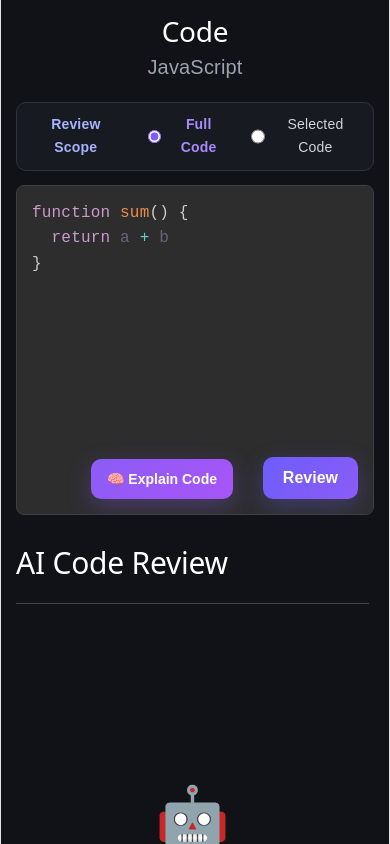
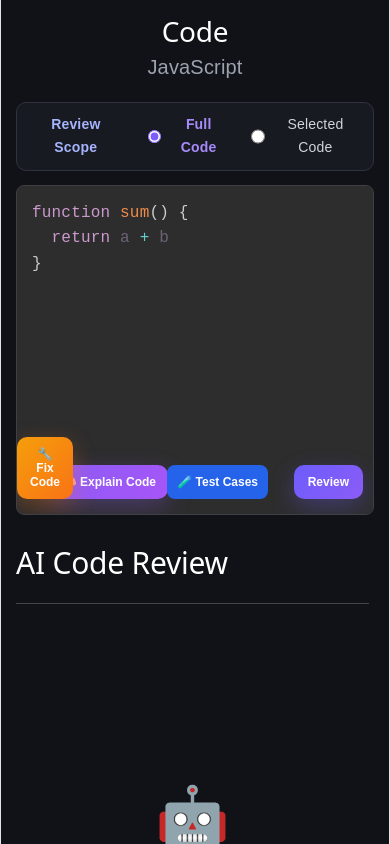
Before and after one commit to trnvra/code-reviewer, a React app in the folder Frontend/: page / in a window 390 px wide. Built offline with nearby package versions, Linux system fonts and the light colour scheme; the HTML template or start-up script is replaced by a standard one.

Commit message:
Fix editor action button layout

```diff
--- a/Frontend/src/App.css
+++ b/Frontend/src/App.css
@@ -577,7 +577,7 @@ main.app {
 .explain-button {
     position: absolute;
     bottom: 15px;
-    right: 150px;
+    right: 272px;
 
     padding: 13px 20px;
 
@@ -697,14 +697,132 @@ main.app {
 
 @media (max-width: 768px) {
 
+    .fix-button {
+        right: 300px;
+        padding: 10px 12px;
+        font-size: 12px;
+    }
+
     .explain-button {
-        right: 140px;
-        padding: 12px 16px;
-        font-size: 14px;
+        right: 205px;
+        padding: 10px 12px;
+        font-size: 12px;
+    }
+
+    .test-cases-button {
+        right: 105px;
+        padding: 10px 10px;
+        font-size: 12px;
     }
 
     .review-button {
-        right: 15px;
-        padding: 12px 20px;
+        right: 10px;
+        padding: 10px 14px;
+        font-size: 12px;
     }
 }
+
+/* ============================= */
+/* FIX CODE BUTTON */
+/* ============================= */
+
+.fix-button {
+    position: absolute;
+    bottom: 15px;
+    right: 434px;
+
+    padding: 13px 20px;
+
+    border: none;
+    border-radius: 10px;
+
+    background: linear-gradient(
+        135deg,
+        #f59e0b,
+        #f97316
+    );
+
+    color: white;
+
+    font-size: 15px;
+    font-weight: 700;
+
+    cursor: pointer;
+
+    box-shadow:
+        0 8px 25px rgba(249, 115, 22, 0.30);
+
+    transition:
+        transform 0.2s ease,
+        box-shadow 0.2s ease,
+        opacity 0.2s ease;
+}
+
+.fix-button:hover {
+    transform: translateY(-2px);
+
+    box-shadow:
+        0 12px 30px rgba(249, 115, 22, 0.45);
+}
+
+.fix-button:active {
+    transform: translateY(0);
+}
+
+.test-cases-button {
+    position: absolute;
+    bottom: 15px;
+    right: 136px;
+
+    padding: 10px 18px;
+    border: none;
+    border-radius: 8px;
+
+    background: #2563eb;
+    color: white;
+
+    font-size: 14px;
+    font-weight: 600;
+
+    cursor: pointer;
+    transition: 0.2s;
+}
+
+.test-cases-button:hover {
+    background: #1d4ed8;
+}
+
+.test-cases-button:disabled {
+    opacity: 0.6;
+    cursor: not-allowed;
+}
+/* ============================= */
+/* FINAL MOBILE BUTTON OVERRIDE */
+/* ============================= */
+
+@media (max-width: 768px) {
+
+    .editor-container .fix-button {
+        right: 300px;
+        padding: 10px 12px;
+        font-size: 12px;
+    }
+
+    .editor-container .explain-button {
+        right: 205px;
+        padding: 10px 12px;
+        font-size: 12px;
+    }
+
+    .editor-container .test-cases-button {
+        right: 105px;
+        padding: 10px 10px;
+        font-size: 12px;
+    }
+
+    .editor-container .review-button {
+        right: 10px;
+        padding: 10px 14px;
+        font-size: 12px;
+    }
+}
--- a/Frontend/src/App.jsx
+++ b/Frontend/src/App.jsx
@@ -197,6 +197,9 @@ function App() {
     const [explanation, setExplanation] = useState("");
     const [explainError, setExplainError] = useState("");
 
+    const [testCasesLoading, setTestCasesLoading] = useState(false);
+    const [testCases, setTestCases] = useState("");
+    const [testCasesError, setTestCasesError] = useState("");
 
     /* Full / Selected Code */
 
@@ -280,6 +283,137 @@ function App() {
             setExplainLoading(false);
         }
     }
+
+    async function fixCode() {
+
+    if (!code.trim()) {
+        setExplainError("Please enter some code first.");
+        return;
+    }
+
+    if (
+        reviewScope === "selected" &&
+        !selectedCode.trim()
+    ) {
+        setExplainError(
+            "Please select some code first for fixing."
+        );
+        return;
+    }
+
+    setExplainLoading(true);
+    setExplainError("");
+    setExplanation("");
+
+    setReview("");
+    setMode("");
+
+    try {
+
+        const codeToFix =
+            reviewScope === "selected"
+                ? selectedCode
+                : code;
+
+        const response = await axios.post(
+            "https://code-reviewer-s0ya.onrender.com/ai/fix-code",
+            {
+                code: codeToFix,
+                language: language.name
+            }
+        );
+
+        console.log(
+            "FIX CODE RESPONSE:",
+            response.data
+        );
+
+        setExplanation(
+            response.data.fixedCode
+        );
+
+    } catch (error) {
+
+        console.error(
+            "Fix Code Error:",
+            error
+        );
+
+        setExplainError(
+            error.response?.data?.message ||
+            "Something went wrong while fixing the code."
+        );
+
+    } finally {
+        setExplainLoading(false);
+    }
+}
+    async function generateTestCases() {
+
+    if (!code.trim()) {
+        setTestCasesError("Please enter some code first.");
+        return;
+    }
+
+    if (
+        reviewScope === "selected" &&
+        !selectedCode.trim()
+    ) {
+        setTestCasesError(
+            "Please select some code first for test cases."
+        );
+        return;
+    }
+
+    setTestCasesLoading(true);
+    setTestCasesError("");
+    setTestCases("");
+
+    setReview("");
+    setExplanation("");
+    setExplainError("");
+    setMode("");
+
+    try {
+
+        const codeToTest =
+            reviewScope === "selected"
+                ? selectedCode
+                : code;
+
+        const response = await axios.post(
+            "https://code-reviewer-s0ya.onrender.com/ai/test-cases",
+            {
+                code: codeToTest,
+                language: language.name
+            }
+        );
+
+        console.log(
+            "TEST CASES RESPONSE:",
+            response.data
+        );
+
+        setTestCases(
+            response.data.testCases
+        );
+
+    } catch (error) {
+
+        console.error(
+            "Test Cases Error:",
+            error
+        );
+
+        setTestCasesError(
+            error.response?.data?.message ||
+            "Something went wrong while generating test cases."
+        );
+
+    } finally {
+        setTestCasesLoading(false);
+    }
+}
 
 
     /* ============================= */
@@ -600,6 +734,8 @@ function App() {
                             setReview("");
                             setExplanation("");
                             setExplainError("");
+                            setTestCases("");
+                            setTestCasesError("");
 
                         }}
 
@@ -670,6 +806,27 @@ function App() {
                             explainLoading
                                 ? "Explaining..."
                                 : "🧠 Explain Code"
+                        }
+                    </button>
+
+                    {/* FIX CODE BUTTON */}
+                    <button
+                        className="fix-button"
+                        onClick={fixCode}
+                    >
+                        🔧 Fix Code
+                    </button>
+
+                    {/* TEST CASES BUTTON */}
+                    <button
+                        className="test-cases-button"
+                        onClick={generateTestCases}
+                        disabled={testCasesLoading}
+                    >
+                        {
+                           testCasesLoading
+                               ? "Generating..."
+                               : "🧪 Test Cases"
                         }
                     </button>
 
@@ -777,6 +934,39 @@ function App() {
                             </Markdown>
                         </div>
                     )}
+
+                {/* EXPLANATION */}
+{explanation && (
+    <div className="explanation-content">
+        <Markdown rehypePlugins={[rehypeHighlight]}>
+            {explanation}
+        </Markdown>
+    </div>
+)}
+
+{/* TEST CASES */}
+{testCasesError && (
+    <div className="error-box">
+        ❌ {testCasesError}
+    </div>
+)}
+
+{testCasesLoading && (
+    <div className="loading">
+        <div className="loader"></div>
+        <p>AI is generating test cases...</p>
+    </div>
+)}
+
+{!testCasesLoading &&
+    !testCasesError &&
+    testCases && (
+        <div className="explanation-content">
+            <Markdown rehypePlugins={[rehypeHighlight]}>
+                {testCases}
+            </Markdown>
+        </div>
+    )}
 
 
                 {/* SCORE */}
@@ -947,7 +1137,8 @@ function App() {
                 {!loading &&
                     !error &&
                     !review && (
-
+                    !explanation && (
+                    !testCases && (
                         <div className="empty-review">
 
 
@@ -969,7 +1160,7 @@ function App() {
 
                         </div>
 
-                    )}
+                    )))}
 
 
             </section>
```
